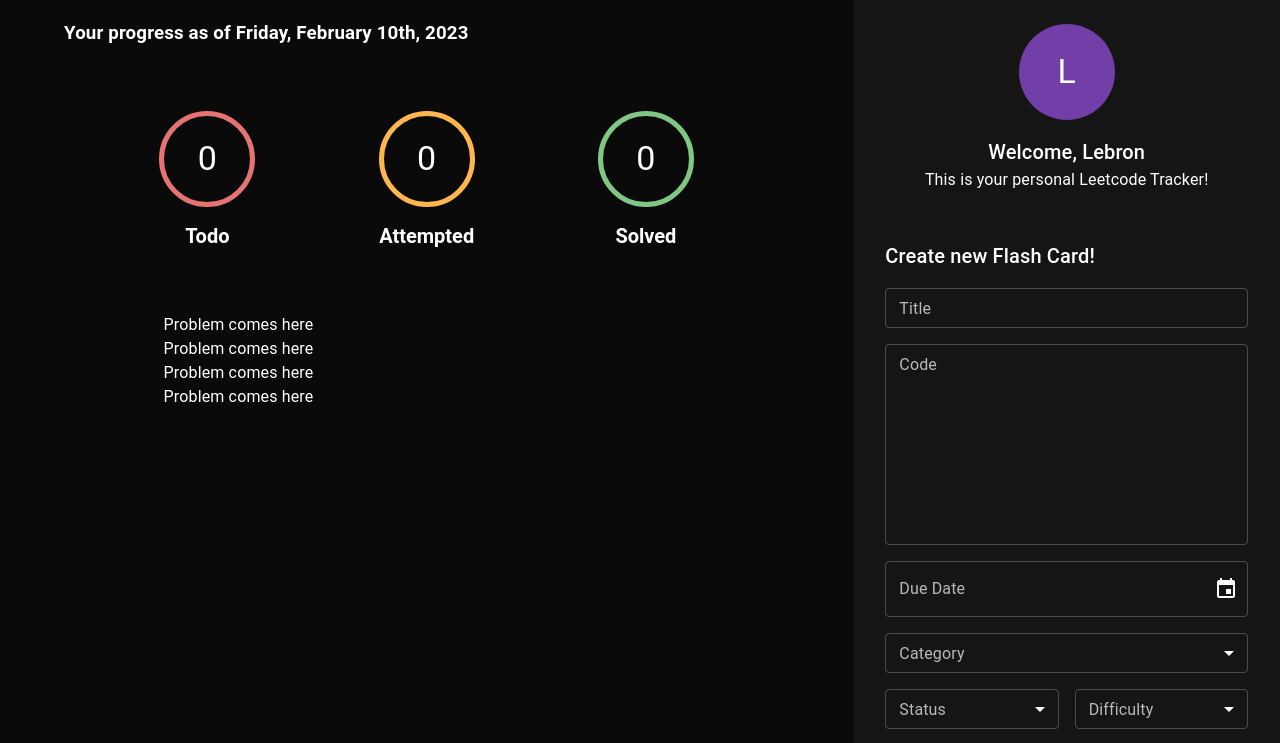
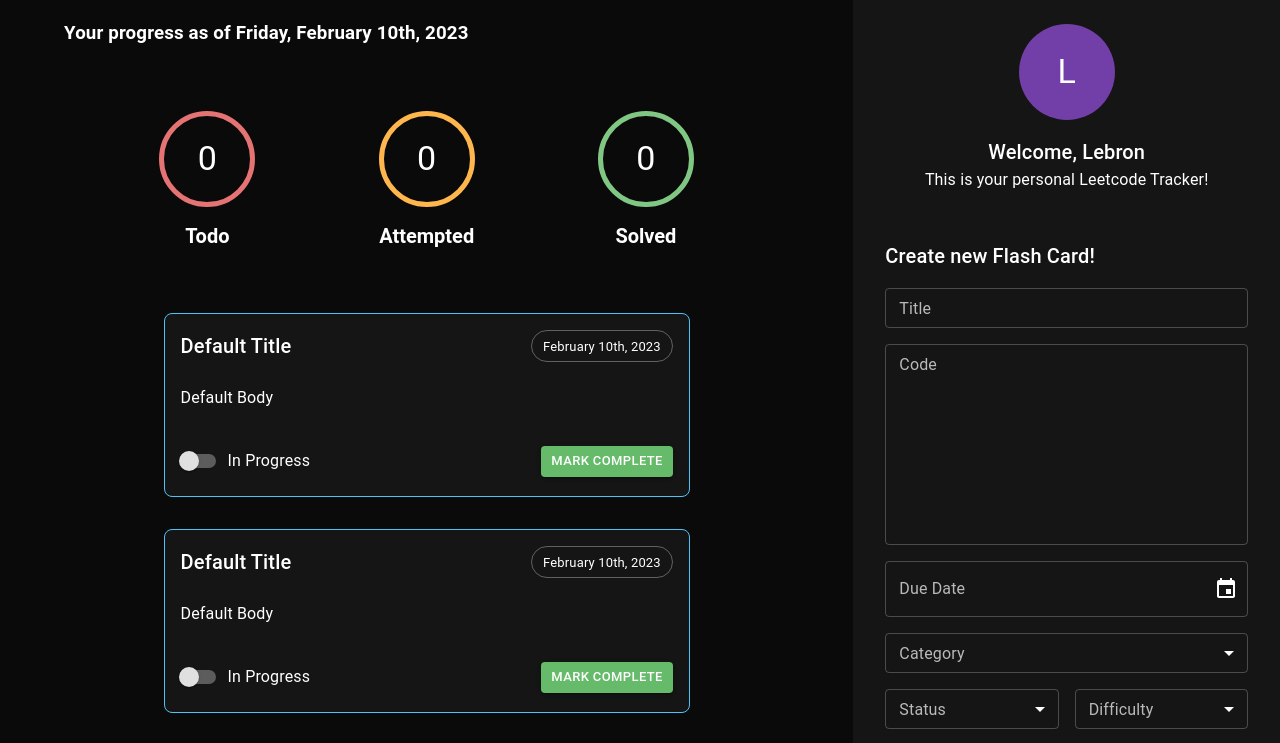
Before and after one commit to minugrammer0725/AlgoTrack, a React (Vite) app: page / in a window 1280 px wide. Shown: the top 743 px of the page. Built offline with nearby package versions, Linux system fonts and the light colour scheme.

Commit message:
dummy flash cards

```diff
--- a/src/components/content/Content.tsx
+++ b/src/components/content/Content.tsx
@@ -3,9 +3,10 @@
 import { Grid, Box } from '@mui/material';
 import { format } from 'date-fns';
 
+import { Status } from '../enums/Status';
+
+import FlashCard from './flashcard/FlashCard';
 import Counter from './counter/Counter';
-
-import { Status } from '../enums/Status';
 
 const Content: FC = (): ReactElement => {
 
@@ -26,10 +27,9 @@
         <Grid item display='flex' flexDirection='column'
           xs={10} md={8} >
           {/* Problems */}
-          <Box>Problem comes here</Box>
-          <Box>Problem comes here</Box>
-          <Box>Problem comes here</Box>
-          <Box>Problem comes here</Box>
+          <FlashCard />
+          <FlashCard />
+          <FlashCard />
         </Grid>
       </Grid>
 
```
